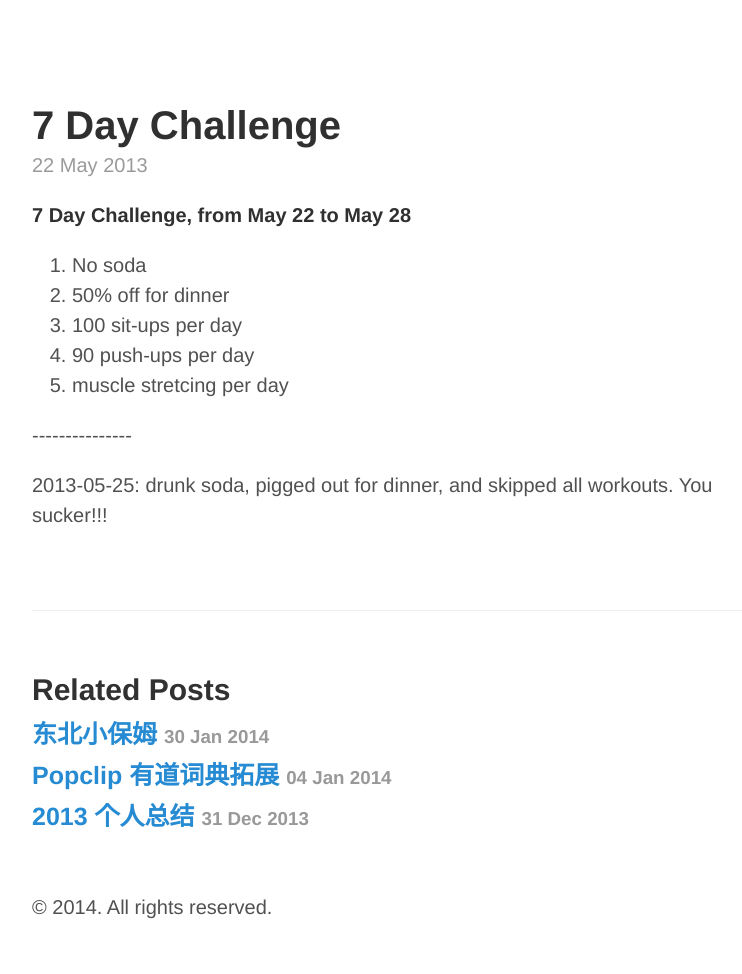
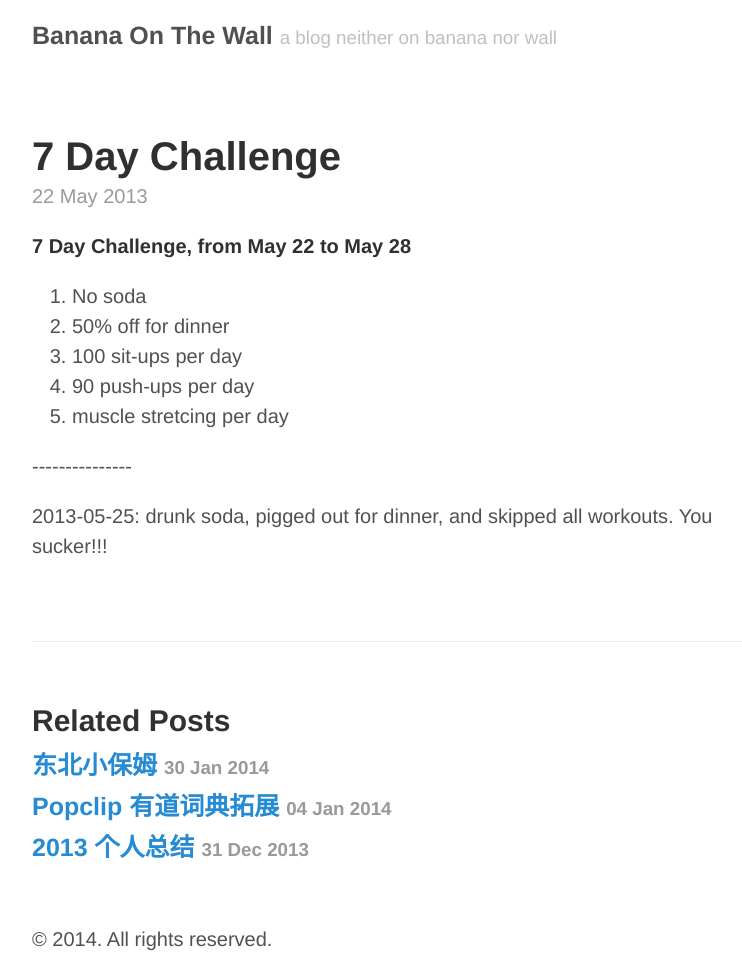
Before and after one commit to BananaOnTheWall/bananaonthewall.github.io, a Jekyll site: the page built from _posts/2013-05-22-seven-day-challenge.md, in a window 1280 px wide. Shown: the whole page, without its empty margins (248-990 px from the left). Built offline with Jekyll 4.4.1, drawn with Linux system fonts in a browser that asks for light colours; Markdown is read by kramdown in place of the engine named in the settings; before the commit the page ends 942 px from its top, so only the background shows below that.

Commit message:
configuration change

```diff
--- a/_config.yml
+++ b/_config.yml
@@ -6,12 +6,13 @@ pygments:         true
 permalink:        /:title.html
 
 # Setup
-name: Banana On The Wall
-description: This blog is neither on banana nor wall. This is going to be a personal blog that is not always about geeky stuff. But if you keep checking it once in a while you may see photos of my wife, children and dog.
-url: http://blog.thatboy.me
+title:            Banana On The Wall
+tagline:          'a blog neither on banana nor wall'
+description:      'This blog is neither on banana nor wall. This is going to be a personal blog that is not always about geeky stuff. But if you keep checking it once in a while you may see photos of my wife, children and dog.'
+url:              http://blog.thatboy.me
 
 author:
-  name:           'Jacob'
+  name:           'Banana'
   url:            http://blog.thatboy.me
 
-paginate:         8
+paginate:         5
```
